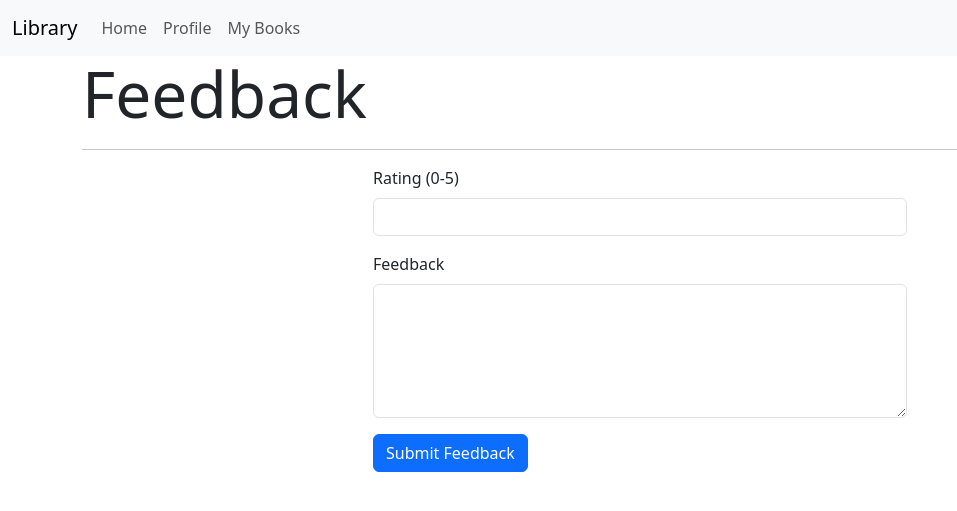
After one commit to praveen37bn/LMS, a Flask app: page /myfeedback/1 in a window 1280 px wide. The commit adds this page. Shown: the top 511 px of the page, without its empty margins (0-957 px from the left). Run offline with Flask 3, Linux system fonts and the light colour scheme; a user stored in the database is signed in.

Commit message:
update 7 april

```diff
--- a/models.py
+++ b/models.py
@@ -26,6 +26,7 @@ class Book(db.Model):
     content = db.Column(db.Text)#
     authors = db.Column(db.String(255))#
     book_upload_date = db.Column(db.Date,default=datetime.utcnow)#
+
     section_id = db.Column(db.Integer, db.ForeignKey('section.id'), nullable=False)#
 
     bookrequest = db.relationship('BookRequest', backref='book', lazy=True, cascade='all, delete-orphan')#
@@ -57,6 +58,7 @@ class Feedback(db.Model):
 
     user = db.relationship('User', backref=db.backref('feedback', lazy=True))
     book = db.relationship('Book', backref=db.backref('feedback', lazy=True))
+
 class AccessLog(db.Model):
     id = db.Column(db.Integer, primary_key=True)
     user_id = db.Column(db.Integer, db.ForeignKey('user.id'), nullable=False)
--- a/routes.py
+++ b/routes.py
@@ -431,3 +431,36 @@ def process_request(request_id, action):
     db.session.commit()
     flash('Request processed successfully')
     return redirect(url_for('see_requests'))
+
+
+################################################################
+
+
+@app.route('/myfeedback/<int:book_id>')
+@auth_required
+def myfeedback(book_id):
+    book_request = BookRequest.query.get(book_id)
+    return render_template('feedback.html', book_request=book_request)
+
+
+@app.route('/myfeedback/<int:book_id>', methods=['POST'])
+@auth_required
+def myfeedback_post(book_id):
+    book_request = BookRequest.query.get(book_id)
+
+    if not book_request:
+        flash('Book request not found')
+        return redirect(url_for('mybook'))
+
+    if request.method == 'POST':
+        rating = request.form.get('rating')
+        feedback_text = request.form.get('feedback')
+
+        feedback = Feedback(user_id=session['user_id'],book_id=book_request.book_id,rating=rating,feedback=feedback_text)
+        db.session.add(feedback)
+        db.session.commit()
+
+        flash('Feedback sent successfully.')
+        return redirect(url_for('mybook'))
+
+    return render_template('feedback.html', book_request=book_request)
--- /dev/null
+++ b/templates/feedback.html
@@ -0,0 +1,30 @@
+{% extends 'layout.html' %}
+
+{% block title %}
+    feedback
+{% endblock %}
+
+
+{% block content %}
+<h1 class="display-3"> Feedback</h1>
+<hr>
+
+<div class="container">
+    <div class="row justify-content-center">
+        <div class="col-md-6">
+            <form method="POST">
+                <div class="mb-3">
+                    <label for="rating" class="form-label">Rating (0-5)</label>
+                    <input type="number" class="form-control" id="rating" name="rating" min="0" max="5" required>
+                </div>
+                <div class="mb-3">
+                    <label for="feedback" class="form-label">Feedback</label>
+                    <textarea class="form-control" id="feedback" name="feedback" rows="5" required></textarea>
+                </div>
+                <button type="submit" class="btn btn-primary">Submit Feedback</button>
+            </form>
+        </div>
+    </div>
+</div>
+
+{% endblock %}
```
Also changed, not shown: templates/mybook.html (+8 -6 lines), templates/navbar.html (+1 -11 lines), instance/db.sqlite3.
